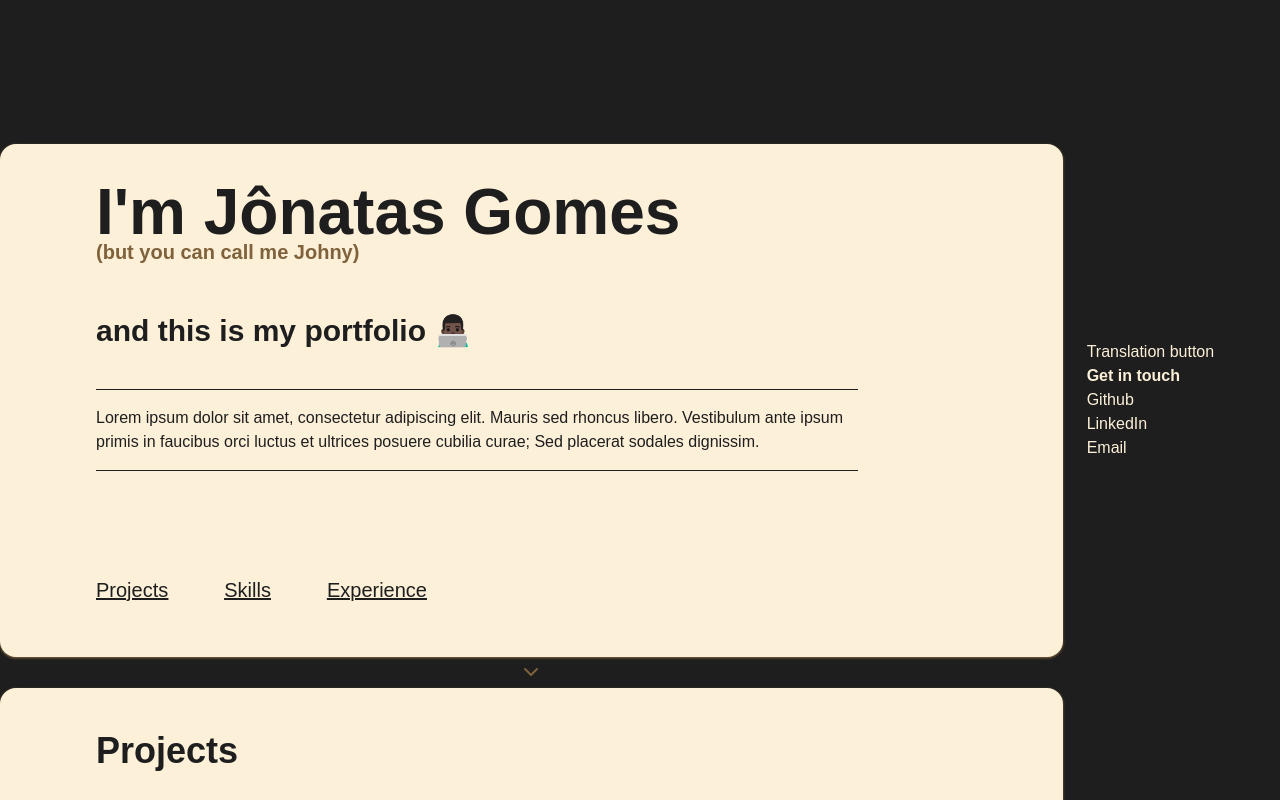
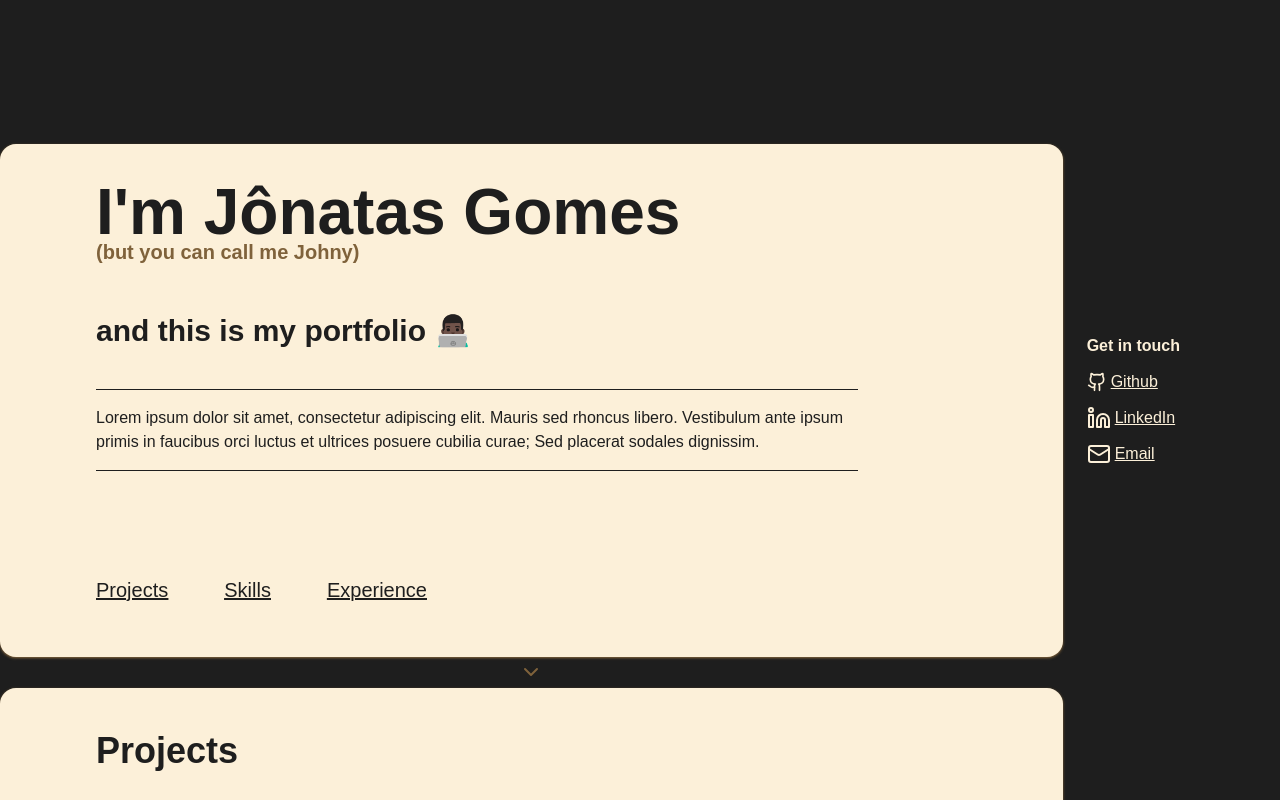
Before and after one commit to jonatas1n/portfolio-ui, a Next.js app: page / in a window 1280 px wide. Shown: the top 800 px of the page. Built offline with nearby package versions, Linux system fonts and the light colour scheme.

Commit message:
chore: add links and icons to sidemenu options

```diff
--- a/src/app/components/SideMenu/index.tsx
+++ b/src/app/components/SideMenu/index.tsx
@@ -1,12 +1,28 @@
+import { social } from "@/app/constants";
+import { Github, LucideLinkedin, Mail } from "lucide-react";
+import Link from "next/link";
+
 export const SideMenu = () => {
   return (
-    <div className="text-light font-display col-span-1 fixed top-1/2 transform -translate-y-1/2">
-      <p>Translation button</p>
-      <strong>Get in touch</strong>
-      <ul>
-        <li>Github</li>
-        <li>LinkedIn</li>
-        <li>Email</li>
+    <div className="text-light font-display gap-3 grid col-span-1 fixed top-1/2 transform -translate-y-1/2">
+
+      <p className="font-bold">Get in touch</p>
+      <ul className="grid gap-3 font-body">
+        <Link className="underline" href={social.github}>
+          <li className="flex gap-1 items-center">
+            <Github size={20}/> Github
+          </li>
+        </Link>
+        <Link className="underline" href={social.linkedin}>
+          <li className="flex gap-1">
+            <LucideLinkedin /> LinkedIn
+          </li>
+        </Link>
+        <Link className="underline" href={social.email}>
+          <li className="flex gap-1">
+            <Mail /> Email
+          </li>
+        </Link>
       </ul>
     </div>
   );
--- /dev/null
+++ b/src/app/constants.ts
@@ -0,0 +1,5 @@
+export const social = {
+  github: "https://www.github.com/jonatas1n",
+  linkedin: "https://www.linkedin.com/in/jonatasgomesdev",
+  email: "mailto:jonatasgomesb@gmail.com",
+};
```
